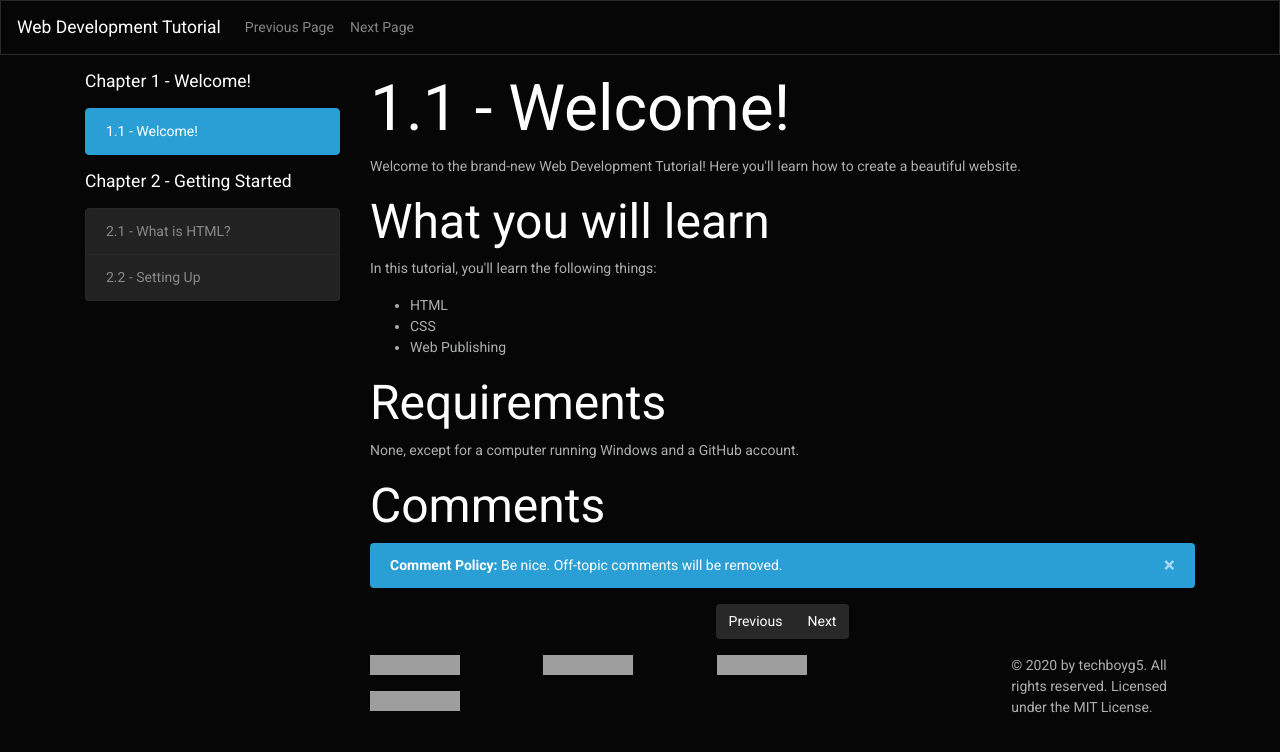
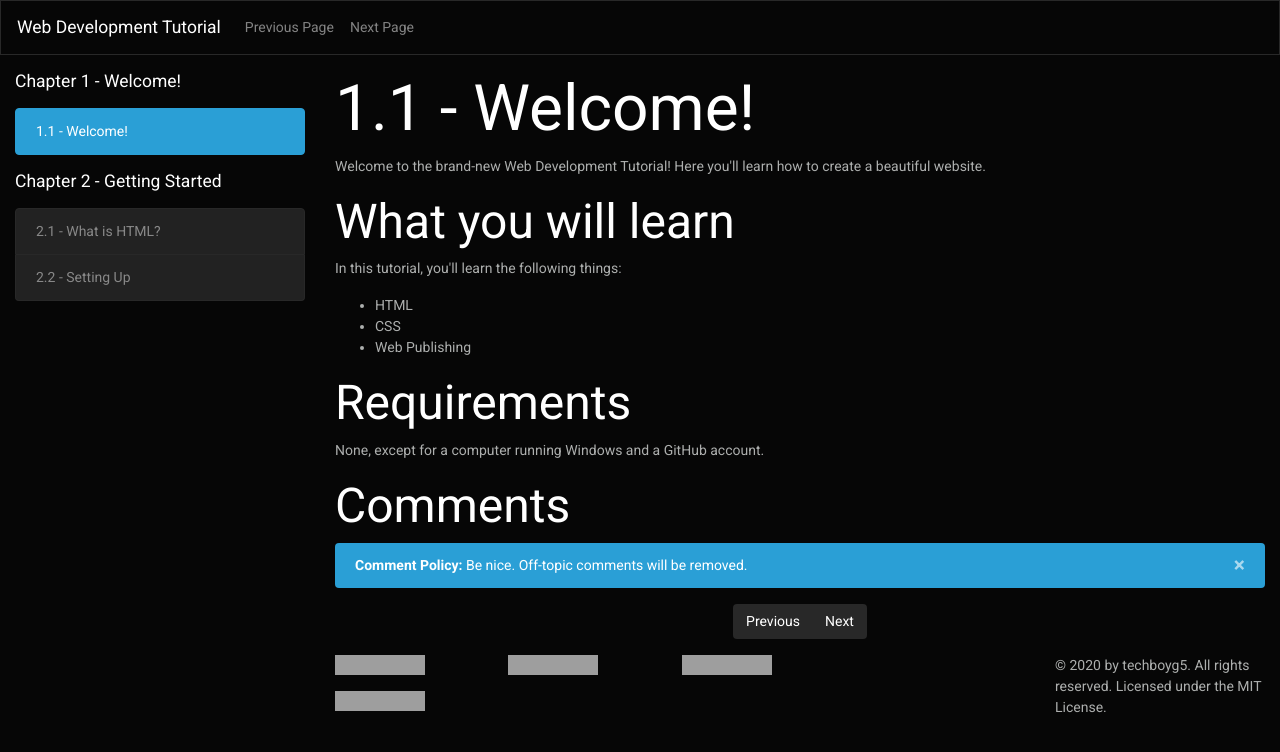
Before and after one commit to techboyg5/web-development-tutorial, a Jekyll site: the page built from chapter1/page1.html, in a window 1280 px wide. Shown: the top 752 px of the page. Built offline with Jekyll 4.4.1, drawn with Linux system fonts in a browser that asks for light colours; nearby versions of some CDN libraries; comment, search, counter and statistics services are not loaded; grey boxes are pictures that could not be loaded.

Commit message:
Revert change + remove max-width on comments

```diff
--- a/_layouts/default.html
+++ b/_layouts/default.html
@@ -15,6 +15,11 @@
     <title>{{ page.title }}</title>
     <meta name="viewport" content="width=device-width, initial-scale=1, shrink-to-fit=no">
     <link rel="stylesheet" href="https://stackpath.bootstrapcdn.com/bootswatch/4.5.0/cyborg/bootstrap.min.css" integrity="sha384-GKugkVcT8wqoh3M8z1lqHbU+g6j498/ZT/zuXbepz7Dc09/otQZxTimkEMTkRWHP" crossorigin="anonymous">
+    <style>
+      .utterances {
+        max-width: none;
+      }
+    </style>
   </head>
   <body>
     <nav class="navbar navbar-expand-md navbar-dark bg-dark sticky-top">
@@ -33,7 +38,7 @@
         </ul>
       </div>
     </nav>
-    <div class="container my-3">
+    <div class="container-fluid my-3">
       <div class="row">
         <div class="col-md-3">
             <h2 class="lead">Chapter 1 - Welcome!</h2>
```
